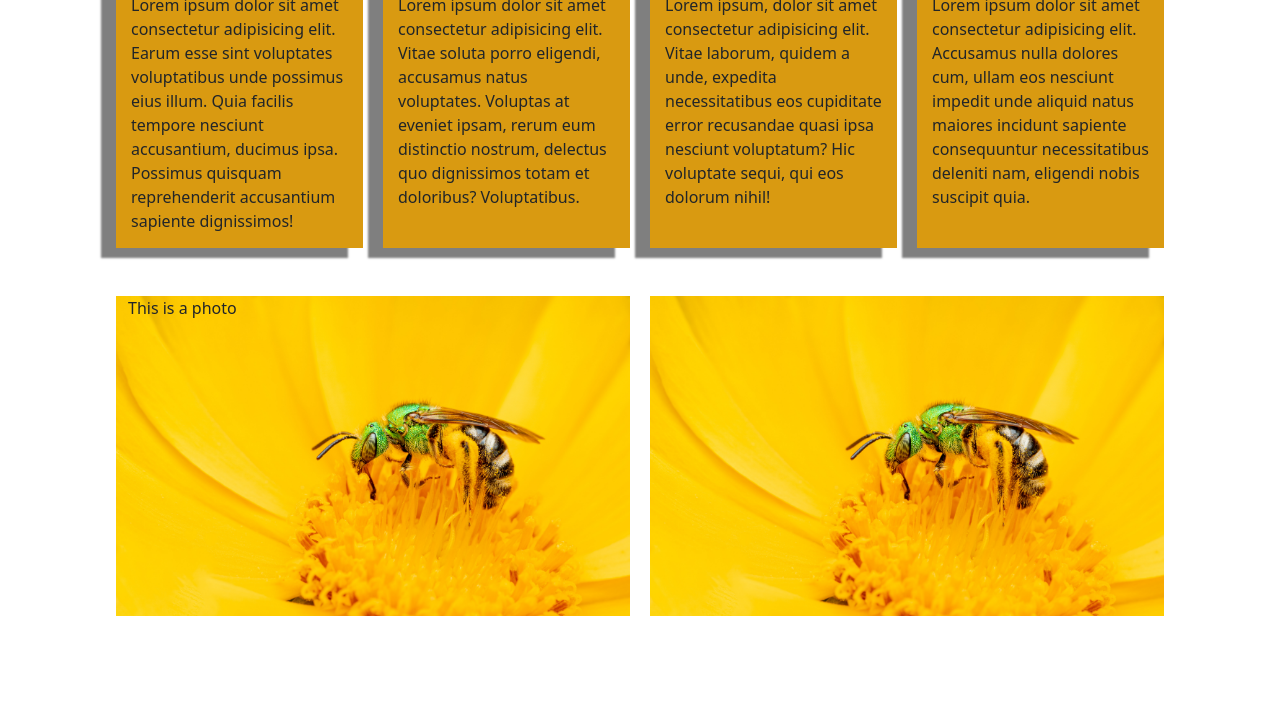
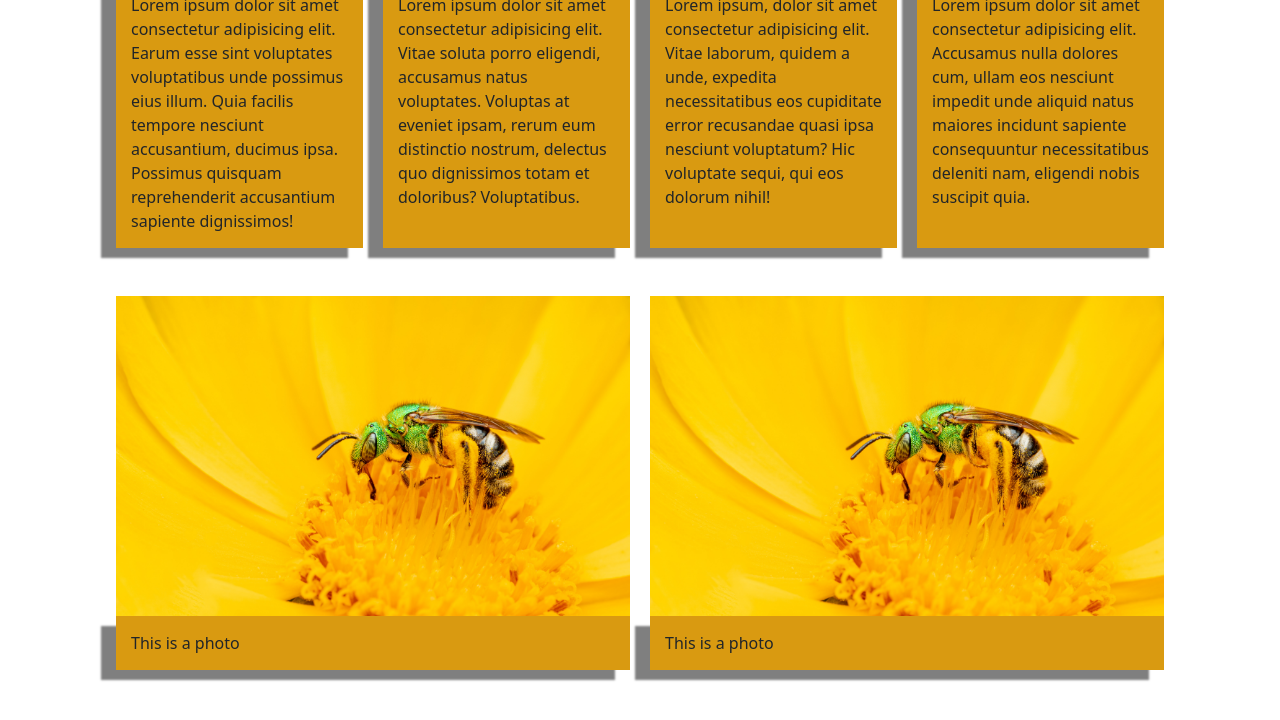
Before and after one commit to joshg1912/jquery-styling, a website: page index.html in a window 1280 px wide. Shown: the part 566-1286 px from the top of the page. Drawn offline with nearby package versions, Linux system fonts and the light colour scheme.

```diff
--- a/index.html
+++ b/index.html
@@ -20,8 +20,12 @@
     <div class="col img-caption" id="column-4">Lorem ipsum dolor sit amet consectetur adipisicing elit. Accusamus nulla dolores cum, ullam eos nesciunt impedit unde aliquid natus maiores incidunt sapiente consequuntur necessitatibus deleniti nam, eligendi nobis suscipit quia.</div>
 </div>
 <div class="row mt-5">
-    <div class="col earwig"><caption>This is a photo</caption></div>
-    <div class="col earwig"></div>
+    <div class="col earwig" id="bee-left"></div>
+    <div class="col earwig" id="bee-right"></div>
+</div>
+<div class="row">
+    <div class="col img-caption"><caption>This is a photo</caption></div>
+    <div class="col img-caption">This is a photo</div>
 </div>
 
 <script>
@@ -60,6 +64,9 @@
       $(target8).removeClass('img-caption-hover');
   });
 
+
+  let photoHover = $('#bee-left');
+  console.log(photoHover);
 </script>
 </body>
 </html>
```
